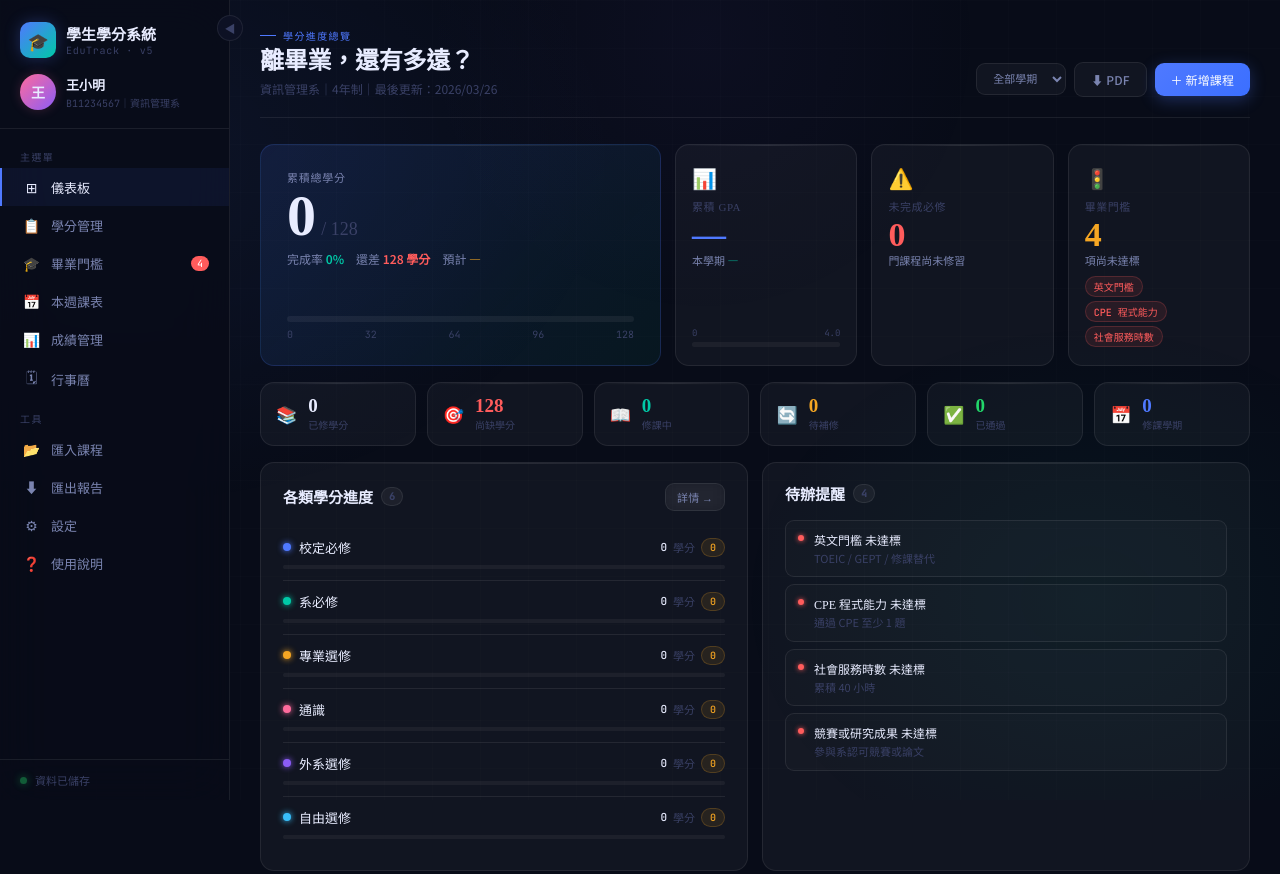
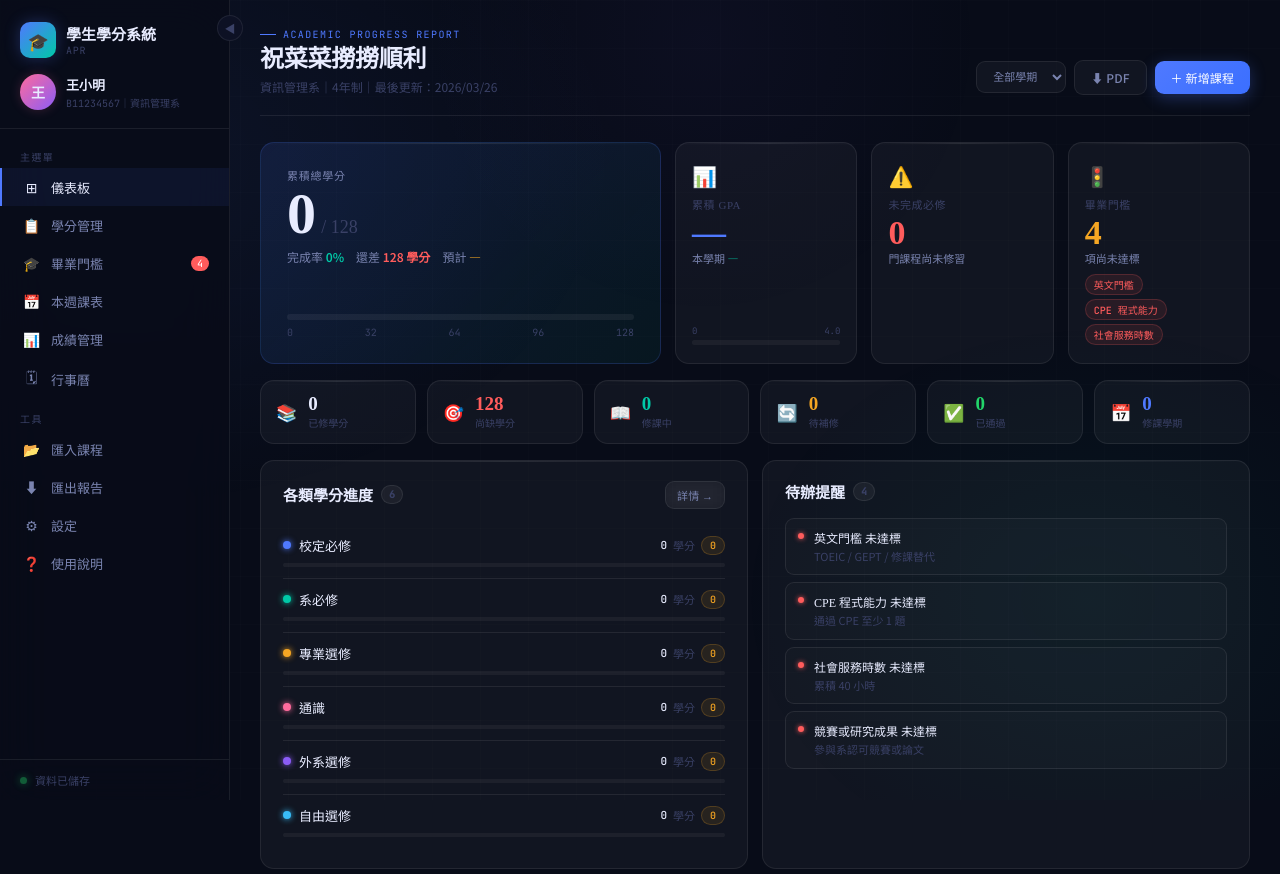
Before and after one commit to wei-1103/credit, a plain HTML site: page index.html in a window 1280 px wide. Shown: the top 874 px of the page. Drawn offline with nearby package versions, Linux system fonts and the light colour scheme.

Commit message:
Add files via upload

```diff
--- a/index.html
+++ b/index.html
@@ -404,8 +404,8 @@ body.light .fi,body.light .fs{color:#0f172a;}
     <div class="sb-brand">
       <div class="sb-brand-icon">🎓</div>
       <div class="sb-brand-text">
-        <div class="sb-brand-name" id="sysTitle">學生學分系統</div>
-        <div class="sb-brand-sub">EduTrack · v5</div>
+        <div class="sb-brand-name" id="sysTitle">Academic Progress Report</div>
+        <div class="sb-brand-sub">APR</div>
       </div>
     </div>
     <div class="sb-user">
@@ -444,9 +444,9 @@ body.light .fi,body.light .fs{color:#0f172a;}
 <div class="page active" id="page-dashboard">
   <div class="ph">
     <div>
-      <div class="ph-eye">學分進度總覽</div>
-      <div class="ph-title">離畢業，還有多遠？</div>
-      <div class="ph-sub"><span id="dashDept">資訊管理系</span>｜<span id="dashYear">四年制</span>｜最後更新：<span id="dashDate"></span></div>
+      <div class="ph-eye">Academic Progress Report</div>
+      <div class="ph-title">祝菜菜撈撈順利</div>
+      <div class="ph-sub"><span id="dashDept">歐伊系</span>｜<span id="dashYear">四年制</span>｜最後更新：<span id="dashDate"></span></div>
     </div>
     <div class="ph-actions">
       <button class="hamburger" onclick="openMobile()">☰</button>
```
